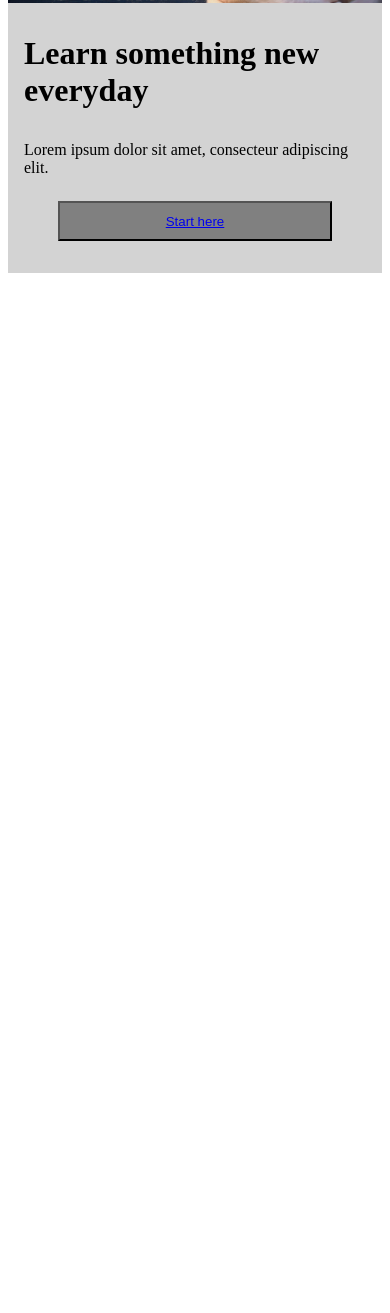
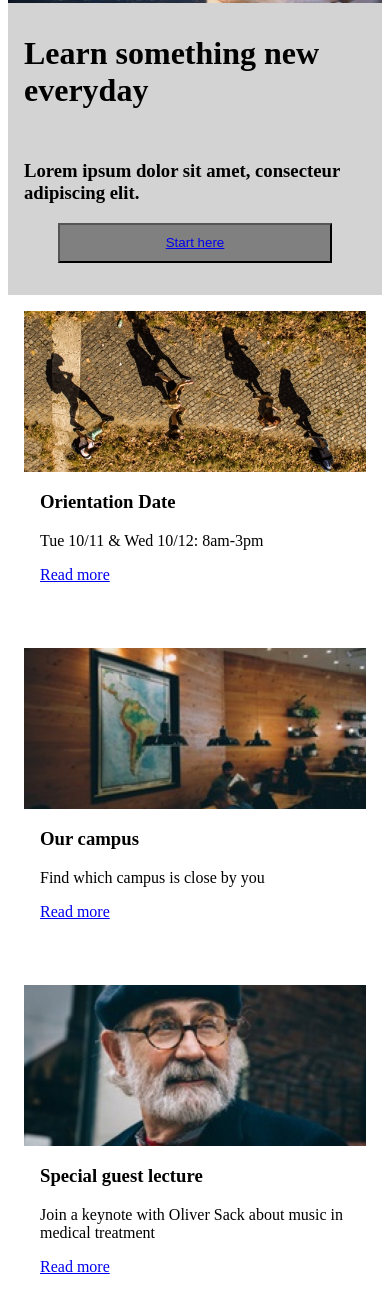
Before and after one commit to CriLauGit/Colmar-Academy, a plain HTML site: page index.html in a window 390 px wide. Shown: the part 345-1658 px from the top of the page. Before the commit the page ends 844 px from the top, so only its background shows below. Drawn offline with Linux system fonts and the light colour scheme.

Commit message:
mobile css for information section

```diff
--- a/index.html
+++ b/index.html
@@ -28,11 +28,44 @@
             <img src="./resources/images/banner.jpg" alt="students studying">
             <div class="banner_info">
                 <h1>Learn something new everyday</h1>
-                <p>Lorem ipsum dolor sit amet, consecteur adipiscing elit.</p>
+                <h3>Lorem ipsum dolor sit amet, consecteur adipiscing elit.</h3>
                 <div class="button-container">
                     <button><a href='#'>Start here</a></button>
                 </div>
             </div>
         </div>
+
+        <div class="information">
+            <div class="practice-advice">
+                <img src="./resources/images/information-main.jpg" alt="man reading">
+                <h2>It doesn't hurt to keep practicing</h2>
+                <p>"Curabitur vitae libero in ipsum porttitor consequat. Aliquam et commodo lectus, nec consequate neque. Sed non accumsan urna. Phasellus sed consequat ex. Etiam eget magna laoreet, efficitur dolor consequat, tristique ligula."</p>
+                <p>Emmanual, Sr Stratagist at Hiring.com</p>
+            </div>
+
+            <div class="orientation">
+                <img class="mobile" src="./resources/images/information-orientation-mobile.jpg" alt="people walking">
+                <img class="desktop" src="./resources/images/information-orientation.jpg" alt="people walking">
+                <h3>Orientation Date</h3>
+                <p>Tue 10/11 & Wed 10/12: 8am-3pm</p>
+                <a href="#">Read more</a>
+            </div>
+
+            <div class="campus">
+                <img class="mobile" src="./resources/images/information-campus-mobile.jpg" alt="classroom">
+                <img class="desktop" src="./resources/images/information-campus.jpg" alt="classroom">
+                <h3>Our campus</h3>
+                <p>Find which campus is close by you</p>
+                <a href="#">Read more</a>
+            </div>
+
+            <div class="lecture">
+                <img class="mobile" src="resources/images/information-guest-lecture-mobile.jpg" alt="teacher">
+                <img class="desktop" src="./resources/images/information-guest-lecture.jpg" alt="teacher">
+                <h3>Special guest lecture</h3>
+                <p>Join a keynote with Oliver Sack about music in medical treatment</p>
+                <a href="#">Read more</a>
+            </div>
+        </div>
     </body>
 </html>
--- a/resources/css/style.css
+++ b/resources/css/style.css
@@ -1,3 +1,5 @@
+/*General style*/
+
 header {
     top: 0;
     position: fixed;
@@ -35,6 +37,8 @@ li a {
     width: 100%;
     }
 
+/*Mobile style*/
+
 @media  (max-width: 600px) {
     header {
         display: flex;
@@ -64,7 +68,7 @@ li a {
         margin: 0;
     }
 
-    .banner_info p {
+    .banner_info h2 {
         margin-top: 0;
         margin-bottom: 24px;
     }
@@ -75,7 +79,69 @@ li a {
         padding-bottom: 32px;
     }
 
+    .desktop {
+        display: none;
+    }
+
+    .practice-advice {
+        display: none;
+    }
+
+    .information {
+        position: relative;
+        margin-top: 64px;
+        width: 100%;
+        box-sizing: border-box;
+    }
+
+    .information img {
+        padding-left: 16px;
+        padding-right: 16px;
+    }
+
+    .orientation img {
+        padding-top: 16px;
+        width: 100%;
+        box-sizing: border-box;
+    }
+
+    .orientation h3, p, a {
+        padding-left: 32px;
+    }
+
+    .orientation {
+        padding-bottom: 64px;
+    }
+
+
+    .campus img {
+        width: 100%;
+        box-sizing: border-box;
+    }
+
+    .campus h3, p, a {
+        padding-left: 32px;
+    }
+
+    .campus {
+        padding-bottom: 64px;
+    }
+
+    .lecture img {
+        width: 100%;
+        box-sizing: border-box;
+    }
+
+    .lecture h3, p, a {
+        padding-left: 32px;
+    }
+
+    .lecture {
+        padding-bottom: 32px;
+    }
 }
+
+/*Desktop style*/
 
 @media screen and (min-width: 600px) {
     #logo {
```
